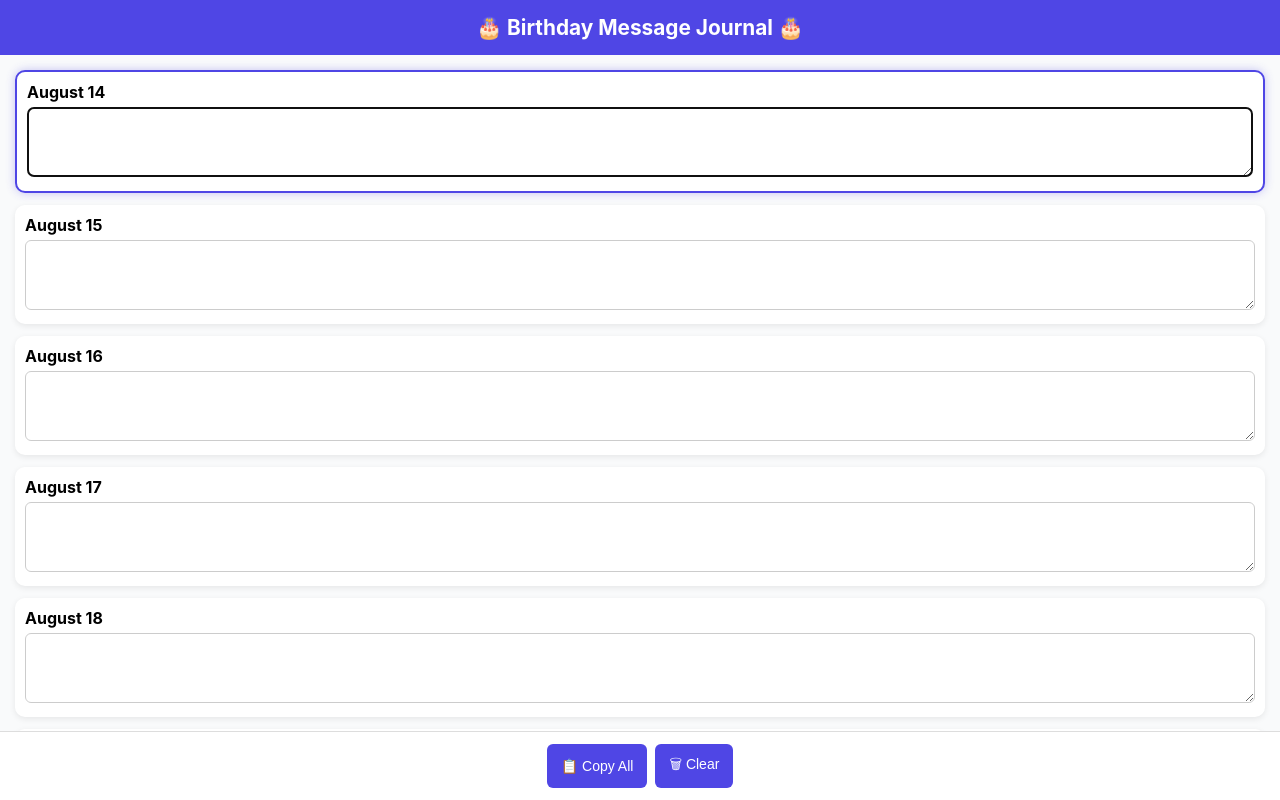
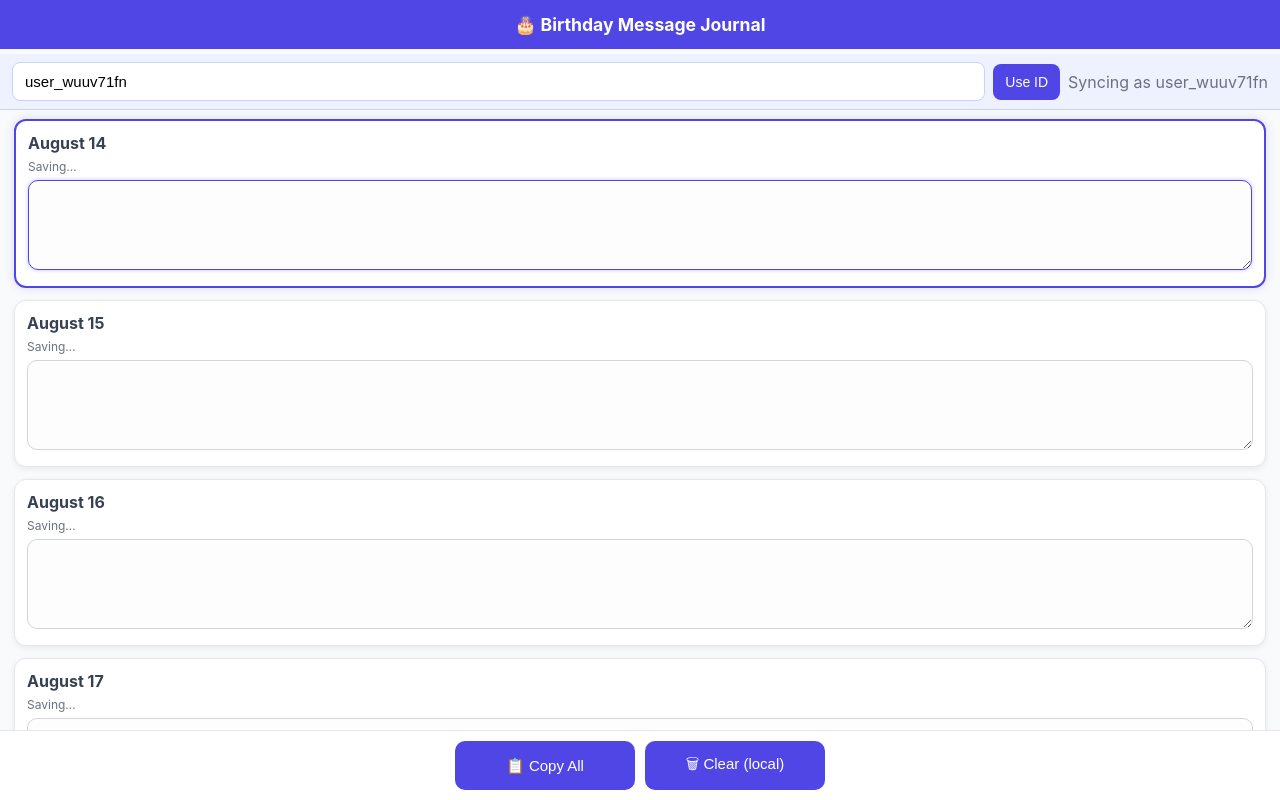
Before and after one commit to MPlightro/BD-app, a plain HTML site: page index.html in a window 1280 px wide. Drawn offline with Linux system fonts and the light colour scheme; no server answers.

Commit message:
Update index.html

```diff
--- a/index.html
+++ b/index.html
@@ -1,169 +1,266 @@
 <!DOCTYPE html>
-<html>
+<html lang="en">
 <head>
-<meta charset="UTF-8">
+<meta charset="UTF-8" />
 <title>Birthday Message Journal</title>
-<meta name="viewport" content="width=device-width, initial-scale=1.0">
-<meta name="apple-mobile-web-app-capable" content="yes">
-<meta name="apple-mobile-web-app-status-bar-style" content="black-translucent">
-<link rel="manifest" href="manifest.json">
-<link rel="apple-touch-icon" href="icon-192.png">
+<meta name="viewport" content="width=device-width, initial-scale=1.0" />
+<meta name="apple-mobile-web-app-capable" content="yes" />
+<meta name="apple-mobile-web-app-status-bar-style" content="black-translucent" />
+<link rel="manifest" href="manifest.json" />
+<link rel="apple-touch-icon" href="icon-192.png" />
 <style>
+  :root { --brand:#4f46e5; --bg:#f9fafb; --card:#fff; --text:#111827; --muted:#6b7280; }
+  * { box-sizing: border-box; }
   body {
-        font-family: -apple-system, BlinkMacSystemFont, "Segoe UI", Roboto, sans-serif;
-        background-color: #f9fafb;
-        margin: 0;
-        display: flex;
-        flex-direction: column;
-        height: 100vh;
-        -webkit-user-select: none;
+    font-family: -apple-system, BlinkMacSystemFont, "Segoe UI", Roboto, Arial, sans-serif;
+    background: var(--bg);
+    color: var(--text);
+    margin: 0; height: 100vh; display: flex; flex-direction: column;
+    -webkit-font-smoothing: antialiased; -moz-osx-font-smoothing: grayscale;
   }
   header {
-        background-color: #4f46e5;
-        color: white;
-        padding: 15px;
-        text-align: center;
-        font-size: 1.3em;
-        font-weight: bold;
+    position: sticky; top: 0; z-index: 20;
+    background: var(--brand); color: #fff; padding: 14px 16px;
+    display: flex; align-items: center; gap: 10px;
   }
-    #container {
-        flex: 1;
-        overflow-y: auto;
-        padding: 15px;
+  header h1 { font-size: 1.1rem; margin: 0; font-weight: 700; flex: 1; text-align: center; }
+  #settings {
+    position: sticky; top: 54px; z-index: 15;
+    background: #eef2ff; color: #111827; padding: 8px 12px; display: flex; gap: 8px; align-items: center;
+    border-bottom: 1px solid #c7d2fe;
   }
+  #settings input {
+    flex: 1; padding: 10px 12px; border: 1px solid #c7d2fe; border-radius: 8px; font-size: 15px; background: #fff;
+  }
+  #settings button {
+    background: var(--brand); color:#fff; border:0; border-radius: 8px; padding: 10px 12px; font-size: 14px;
+  }
+  #container { flex: 1; overflow-y: auto; padding: 14px; -webkit-overflow-scrolling: touch; }
   .date-entry {
-        background: white;
-        border-radius: 10px;
-        padding: 10px;
-        margin-bottom: 12px;
-        box-shadow: 0 2px 6px rgba(0,0,0,0.08);
+    background: var(--card); border-radius: 12px; padding: 12px; margin-bottom: 12px;
+    box-shadow: 0 2px 6px rgba(0,0,0,0.07);
+    border: 1px solid #e5e7eb;
   }
-    .date-label {
-        font-weight: bold;
-        margin-bottom: 5px;
+  .date-label { font-weight: 700; margin-bottom: 6px; font-size: 16px; color: #374151; }
+  .meta { font-size: 12px; color: var(--muted); margin-bottom: 6px; }
+  textarea {
+    width: 100%; min-height: 90px; font-size: 15px; padding: 10px 12px;
+    border: 1px solid #d1d5db; border-radius: 10px; resize: vertical; background: #fdfdfd;
   }
-    textarea {
-        width: 100%;
-        min-height: 70px;
-        border: 1px solid #ccc;
-        border-radius: 6px;
-        padding: 10px;
-        font-size: 15px;
-        resize: vertical;
-        box-sizing: border-box;
+  textarea:focus { outline: none; border-color: var(--brand); box-shadow: 0 0 4px rgba(79,70,229,0.35); }
+  .highlight-today { border: 2px solid var(--brand); box-shadow: 0 0 10px rgba(79,70,229,0.18); }
+  #actions {
+    position: sticky; bottom: 0; z-index: 20; background: #fff; border-top: 1px solid #e5e7eb;
+    padding: 10px; display: flex; gap: 10px; justify-content: center;
   }
-    .highlight-today {
-        border: 2px solid #4f46e5;
-        box-shadow: 0 0 10px rgba(79, 70, 229, 0.3);
+  button.action {
+    background: var(--brand); color: #fff; border: 0; border-radius: 10px; padding: 12px 14px; font-size: 15px; flex: 1; max-width: 180px;
   }
-    #actions {
-        background: white;
-        padding: 12px;
-        border-top: 1px solid #ddd;
-        display: flex;
-        gap: 8px;
-        justify-content: center;
-    }
-    button {
-        background-color: #4f46e5;
-        color: white;
-        padding: 10px 14px;
-        border: none;
-        border-radius: 6px;
-        cursor: pointer;
-        font-size: 14px;
-    }
-    button:hover {
-        background-color: #4338ca;
-    }
+  .muted { color: var(--muted); }
 </style>
 </head>
 <body>
 
-<header>🎂 Birthday Message Journal 🎂</header>
+<header>
+  <h1>🎂 Birthday Message Journal</h1>
+</header>
+
+<div id="settings">
+  <input id="userIdInput" placeholder="User ID (sync across devices)" />
+  <button id="saveUserBtn">Use ID</button>
+  <span class="muted" id="statusText"></span>
+</div>
 
 <div id="container"></div>
 
 <div id="actions">
-    <button onclick="copyAll()">📋 Copy All</button>
-    <button onclick="clearAll()">🗑 Clear</button>
+  <button class="action" id="copyBtn">📋 Copy All</button>
+  <button class="action" id="clearBtn">🗑 Clear (local)</button>
 </div>
 
-<script>
-if ("serviceWorker" in navigator) {
-    navigator.serviceWorker.register("service-worker.js");
+<script type="module">
+  // --- PWA service worker ---
+  if ('serviceWorker' in navigator) {
+    navigator.serviceWorker.register('service-worker.js');
   }
 
-const startDate = new Date("2024-08-14");
-const endDate = new Date("2025-02-23");
-const container = document.getElementById("container");
+  // --- Date range (2025-08-14 → 2026-02-23) ---
+  const startDate = new Date('2025-08-14');
+  const endDate   = new Date('2026-02-23');
 
-function formatDate(date) {
-    return date.toLocaleDateString("en-US", { month: "long", day: "numeric" });
+  // --- Utilities ---
+  const container   = document.getElementById('container');
+  const userIdInput = document.getElementById('userIdInput');
+  const saveUserBtn = document.getElementById('saveUserBtn');
+  const statusText  = document.getElementById('statusText');
+  const copyBtn     = document.getElementById('copyBtn');
+  const clearBtn    = document.getElementById('clearBtn');
+
+  const fmtLabel = (d) => d.toLocaleDateString('en-US', { month: 'long', day: 'numeric' });
+  const fmtKey   = (d) => d.toISOString().slice(0,10); // YYYY-MM-DD (UTC; fine for consistent keys)
+
+  // Local cache (so it survives full offline reloads)
+  const LOCAL_KEY_PREFIX = 'birthdayMessages_v2_';
+  const localGetAll = (uid) => JSON.parse(localStorage.getItem(LOCAL_KEY_PREFIX + uid) || '{}');
+  const localSaveAll = (uid, obj) => localStorage.setItem(LOCAL_KEY_PREFIX + uid, JSON.stringify(obj));
+
+  // --- User ID handling ---
+  function ensureUserId() {
+    let uid = localStorage.getItem('journalUserId');
+    if (!uid) {
+      // Simple random default; can be replaced with your own string for shared sync
+      uid = 'user_' + Math.random().toString(36).slice(2,10);
+      localStorage.setItem('journalUserId', uid);
+    }
+    userIdInput.value = uid;
+    return uid;
+  }
+  function setUserId(uid) {
+    localStorage.setItem('journalUserId', uid);
+    userIdInput.value = uid;
+    location.reload(); // re-init listeners for new user
+  }
+  const userId = ensureUserId();
+
+  // --- Firebase (Realtime Database) ---
+  import { initializeApp } from 'https://www.gstatic.com/firebasejs/10.13.1/firebase-app.js';
+  import { getDatabase, ref, onValue, update } from 'https://www.gstatic.com/firebasejs/10.13.1/firebase-database.js';
+
+  // FILL THESE FROM FIREBASE CONSOLE (Project Settings → General)
+  const firebaseConfig = {
+    apiKey: "YOUR_API_KEY",
+    authDomain: "YOUR_PROJECT_ID.firebaseapp.com",
+    databaseURL: "https://lh2d-a08bd-default-rtdb.firebaseio.com",
+    projectId: "lh2d-a08bd",
+    storageBucket: "YOUR_PROJECT_ID.appspot.com",
+    messagingSenderId: "YOUR_SENDER_ID",
+    appId: "YOUR_APP_ID"
+  };
+
+  const app = initializeApp(firebaseConfig);
+  const db  = getDatabase(app);
+
+  // Status helper
+  function setStatus(msg) { statusText.textContent = msg; }
+
+  // Debounce helper
+  const debouncers = new Map();
+  function debounce(key, fn, delay=400) {
+    clearTimeout(debouncers.get(key));
+    debouncers.set(key, setTimeout(fn, delay));
   }
 
-function loadEntries() {
-    let saved = JSON.parse(localStorage.getItem("birthdayMessages") || "{}");
-    let current = new Date(startDate);
-    let todayStr = formatDate(new Date());
-    let todayElement = null;
+  // Build UI and wire realtime listeners
+  const localCache = localGetAll(userId);
+  let todayEl = null;
+  const todayLabel = fmtLabel(new Date());
 
-    while (current <= endDate) {
-        let dateStr = formatDate(current);
-        let entryDiv = document.createElement("div");
-        entryDiv.className = "date-entry";
-        if (dateStr === todayStr) {
-            entryDiv.classList.add("highlight-today");
-            todayElement = entryDiv;
-        }
-        let label = document.createElement("div");
-        label.className = "date-label";
-        label.textContent = dateStr;
-        let textarea = document.createElement("textarea");
-        textarea.value = saved[dateStr] || "";
-        textarea.addEventListener("input", () => {
-            saved[dateStr] = textarea.value;
-            localStorage.setItem("birthdayMessages", JSON.stringify(saved));
+  // Keep refs to textareas by key
+  const textareas = new Map();
+
+  function buildEntries() {
+    let d = new Date(startDate);
+    while (d <= endDate) {
+      const label = fmtLabel(d);
+      const key   = fmtKey(d);
+
+      const card = document.createElement('div');
+      card.className = 'date-entry';
+      if (label === todayLabel) card.classList.add('highlight-today');
+
+      const title = document.createElement('div');
+      title.className = 'date-label';
+      title.textContent = label;
+
+      const meta  = document.createElement('div');
+      meta.className = 'meta';
+      meta.textContent = 'Saving…';
+
+      const ta = document.createElement('textarea');
+      ta.value = localCache[key]?.text || '';
+      textareas.set(key, ta);
+
+      ta.addEventListener('input', () => {
+        const now = Date.now();
+        // Update local cache immediately (so offline reloads show new text)
+        localCache[key] = { text: ta.value, updatedAt: now };
+        localSaveAll(userId, localCache);
+
+        // Push to Firebase (debounced)
+        debounce('save-'+key, async () => {
+          const path = `users/${userId}/messages/${key}`;
+          await update(ref(db, path), { text: ta.value, updatedAt: now });
+          meta.textContent = 'Saved ✓';
+          setTimeout(() => (meta.textContent = ''), 1200);
         });
-        entryDiv.appendChild(label);
-        entryDiv.appendChild(textarea);
-        container.appendChild(entryDiv);
-        current.setDate(current.getDate() + 1);
+      });
+
+      card.appendChild(title);
+      card.appendChild(meta);
+      card.appendChild(ta);
+      container.appendChild(card);
+
+      if (label === todayLabel) {
+        todayEl = card;
       }
 
-    if (todayElement) {
+      // Realtime listener: merge remote → UI/local if it's newer
+      const path = `users/${userId}/messages/${key}`;
+      onValue(ref(db, path), (snap) => {
+        const remote = snap.val(); // { text, updatedAt }
+        if (!remote) return;
+        const local = localCache[key] || { text:'', updatedAt:0 };
+        if ((remote.updatedAt || 0) > (local.updatedAt || 0)) {
+          localCache[key] = remote;
+          localSaveAll(userId, localCache);
+          // Avoid cursor jump if user is currently typing the same content
+          if (ta.value !== remote.text) ta.value = remote.text || '';
+        }
+      });
+      d.setDate(d.getDate() + 1);
+    }
+
+    // Auto-scroll & focus to today
+    if (todayEl) {
       setTimeout(() => {
-            todayElement.scrollIntoView({ behavior: "smooth", block: "center" });
-            todayElement.querySelector("textarea").focus();
-        }, 200);
+        todayEl.scrollIntoView({ behavior: 'smooth', block: 'center' });
+        const ta = todayEl.querySelector('textarea');
+        if (ta) ta.focus();
+      }, 250);
     }
   }
 
-function copyAll() {
-    let saved = JSON.parse(localStorage.getItem("birthdayMessages") || "{}");
-    let output = "";
-    let current = new Date(startDate);
-    while (current <= endDate) {
-        let dateStr = formatDate(current);
-        if (saved[dateStr]) {
-            output += dateStr + ": " + saved[dateStr] + "\n\n";
-        }
-        current.setDate(current.getDate() + 1);
+  buildEntries();
+  setStatus(`Syncing as ${userId}`);
+
+  // Settings actions
+  saveUserBtn.addEventListener('click', () => {
+    const newId = userIdInput.value.trim();
+    if (!newId) return;
+    setUserId(newId);
+  });
+
+  // Copy all
+  copyBtn.addEventListener('click', () => {
+    let output = '';
+    let d = new Date(startDate);
+    while (d <= endDate) {
+      const label = fmtLabel(d);
+      const key   = fmtKey(d);
+      const val   = textareas.get(key)?.value?.trim();
+      if (val) output += `${label}: ${val}\n\n`;
+      d.setDate(d.getDate() + 1);
     }
     navigator.clipboard.writeText(output.trim());
-    alert("Copied!");
-}
+    alert('Copied!');
+  });
 
-function clearAll() {
-    if (confirm("Clear all messages?")) {
-        localStorage.removeItem("birthdayMessages");
-        container.innerHTML = "";
-        loadEntries();
-    }
-}
-
-loadEntries();
+  // Clear LOCAL ONLY (keeps Firebase)
+  clearBtn.addEventListener('click', () => {
+    if (!confirm('Clear local cache only? (Cloud data remains)')) return;
+    localStorage.removeItem(LOCAL_KEY_PREFIX + userId);
+    location.reload();
+  });
 </script>
-
 </body>
 </html>
```
Lines whose indentation alone changed are shown as unchanged.
